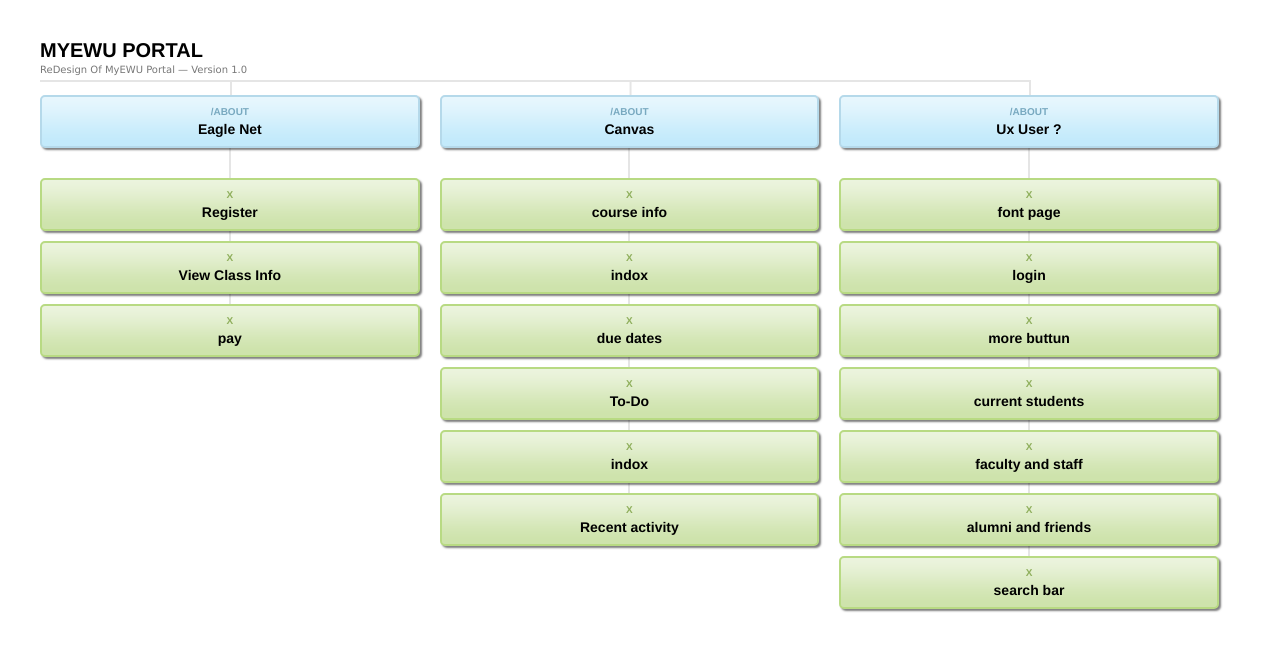
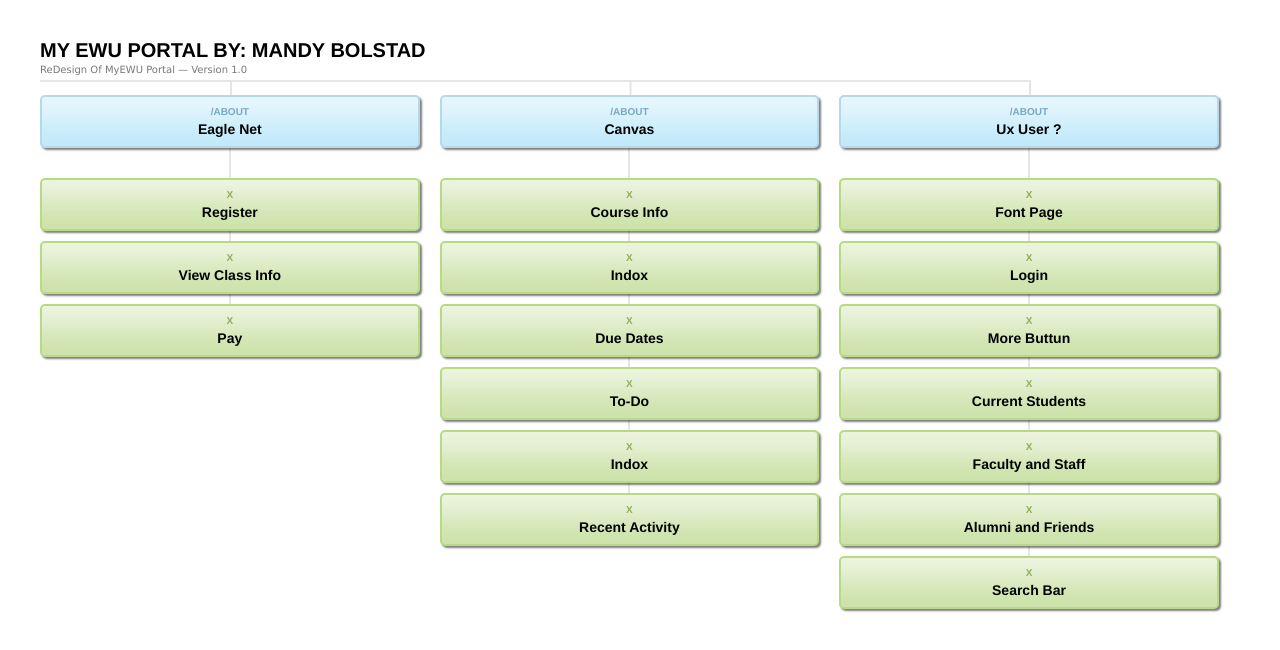
Before and after one commit to mbolstad10/MyEWU-Portal-, a plain HTML site: page index.html in a window 1280 px wide. Drawn offline with Linux system fonts and the light colour scheme.

Commit message:
commit 2
new new

```diff
--- a/index.html
+++ b/index.html
@@ -13,7 +13,7 @@
 
 	<div class="sitemap">
 
-		<h1>MyEWU Portal</h1>
+		<h1>My EWU Portal  by: Mandy Bolstad</h1>
 		<h2> ReDesign Of MyEWU  Portal &mdash; Version 1.0</h2>
 
 		<!-- <ul id="utilityNav">
@@ -29,30 +29,30 @@
 				<ul>
 					<li><a href="x">Register</a></li>
 					<li><a href="x">View Class Info</a></li>
-					<li><a href="x">pay</a></li>
+					<li><a href="x">Pay</a></li>
 				</ul>
 			</li>
 
 			<li><a href="/about">Canvas</a>
 				<ul>
-					<li><a href="x">course info</a></li>
-					<li><a href="x">indox</a></li>
-					<li><a href="x">due dates</a></li>
+					<li><a href="x">Course Info</a></li>
+					<li><a href="x">Indox</a></li>
+					<li><a href="x">Due Dates</a></li>
 					<li><a href="x">To-Do </a></li>
-					<li><a href="x">indox</a></li>
-					<li><a href="x">Recent activity</a></li>
+					<li><a href="x">Indox</a></li>
+					<li><a href="x">Recent Activity</a></li>
 				</ul>
 			</li>
 
 			<li><a href="/about"> Ux User ?</a>
 				<ul>
-					<li><a href="x">font page</a></li>
-					<li><a href="x">login </a></li>
-					<li><a href="x">more buttun</a></li>
-					<li><a href="x">current students</a></li>
-					<li><a href="x">faculty and staff</a></li>
-					<li><a href="x">alumni and friends</a></li>
-					<li><a href="x">search bar</a></li>
+					<li><a href="x">Font Page</a></li>
+					<li><a href="x">Login </a></li>
+					<li><a href="x">More Buttun</a></li>
+					<li><a href="x">Current Students</a></li>
+					<li><a href="x">Faculty and Staff</a></li>
+					<li><a href="x">Alumni and Friends</a></li>
+					<li><a href="x">Search Bar</a></li>
 
 				</ul>
 			</li>
```
